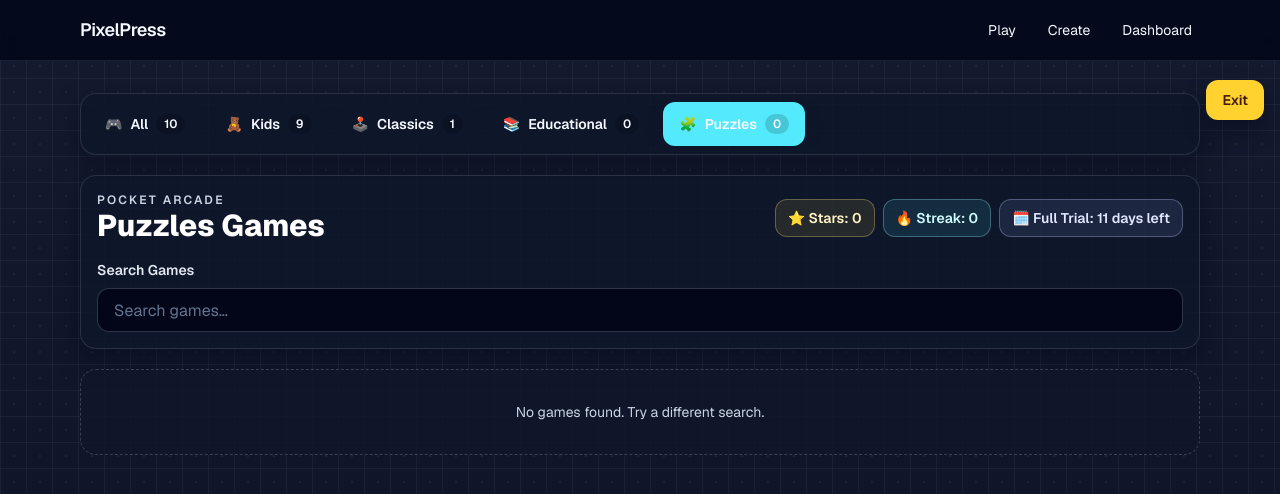
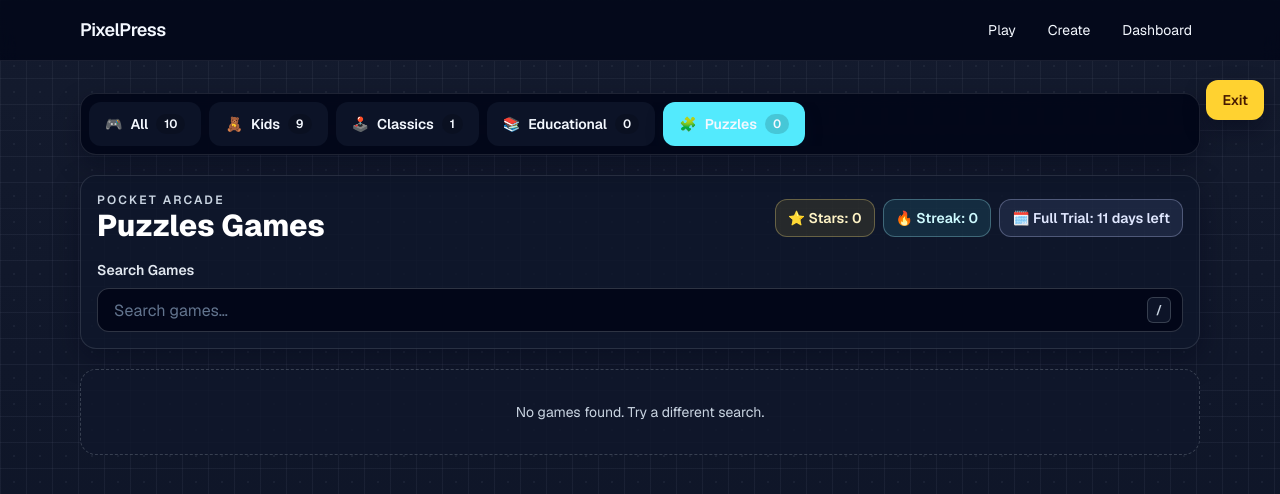
Before and after one commit to flowsyncsolutions/pixelpress, a Next.js app: page /play/puzzles in a window 1280 px wide. Shown: the top 494 px of the page. Built offline with nearby package versions, Linux system fonts and the light colour scheme.

Commit message:
Add search shortcut and sticky category nav for game browsing

```diff
--- a/app/globals.css
+++ b/app/globals.css
@@ -46,3 +46,12 @@ a {
     0 0 18px rgb(139 92 246 / 0.2),
     0 16px 32px rgb(2 6 23 / 0.42);
 }
+
+.pp-scrollbar-hidden {
+  -ms-overflow-style: none;
+  scrollbar-width: none;
+}
+
+.pp-scrollbar-hidden::-webkit-scrollbar {
+  display: none;
+}
--- a/src/components/GameBrowse.tsx
+++ b/src/components/GameBrowse.tsx
@@ -67,6 +67,7 @@ export default function GameBrowse({ category = "all", showDailyPicks = false }:
   const [showChallengeBadge, setShowChallengeBadge] = useState(false);
   const [unlockNotice, setUnlockNotice] = useState<UnlockNotice | null>(null);
   const lastStarsSeenRef = useRef<number | null>(null);
+  const searchInputRef = useRef<HTMLInputElement | null>(null);
 
   const allGames = useMemo(() => getAllGames(), []);
   const allLiveGames = useMemo(() => getLiveGames(), []);
@@ -166,6 +167,53 @@ export default function GameBrowse({ category = "all", showDailyPicks = false }:
     return () => window.clearTimeout(timer);
   }, [unlockNotice]);
 
+  useEffect(() => {
+    if (typeof window === "undefined") {
+      return;
+    }
+
+    const isTypingTarget = (target: EventTarget | null): boolean => {
+      if (!(target instanceof HTMLElement)) {
+        return false;
+      }
+
+      const tagName = target.tagName.toLowerCase();
+      if (tagName === "input" || tagName === "textarea" || tagName === "select") {
+        return true;
+      }
+
+      if (target.isContentEditable) {
+        return true;
+      }
+
+      return Boolean(target.closest("input, textarea, select, [contenteditable='true']"));
+    };
+
+    const hasOpenModal = (): boolean => {
+      return Boolean(document.querySelector("[role='dialog'][aria-modal='true']"));
+    };
+
+    const onKeyDown = (event: KeyboardEvent) => {
+      if (event.key !== "/" || event.defaultPrevented) {
+        return;
+      }
+      if (event.metaKey || event.ctrlKey || event.altKey) {
+        return;
+      }
+      if (isTypingTarget(event.target) || hasOpenModal()) {
+        return;
+      }
+
+      event.preventDefault();
+      searchInputRef.current?.focus();
+    };
+
+    window.addEventListener("keydown", onKeyDown);
+    return () => {
+      window.removeEventListener("keydown", onKeyDown);
+    };
+  }, []);
+
   const headingLabel = category === "all" ? "Game Shelf" : `${CATEGORY_META[category].label} Games`;
 
   return (
@@ -182,8 +230,8 @@ export default function GameBrowse({ category = "all", showDailyPicks = false }:
       <PlaySoftGate />
       <ExitGate />
 
-      <div className={`${THEME.surfaces.card} p-2`}>
-        <div className="flex gap-2 overflow-x-auto">
+      <div className="sticky top-[70px] z-10 rounded-2xl border border-slate-200/12 bg-slate-950/90 p-2 shadow-[0_10px_24px_rgba(2,6,23,0.35)] backdrop-blur">
+        <div className="pp-scrollbar-hidden flex gap-2 overflow-x-auto whitespace-nowrap">
           {CATEGORY_ORDER.map((entry) => {
             const meta = CATEGORY_META[entry];
             const isActive = entry === category;
@@ -251,13 +299,19 @@ export default function GameBrowse({ category = "all", showDailyPicks = false }:
 
         <label className="block">
           <span className="mb-2 block text-sm font-semibold text-slate-200">Search Games</span>
+          <div className="relative">
             <input
+              ref={searchInputRef}
               type="search"
               value={query}
               onChange={(event) => setQuery(event.target.value)}
               placeholder="Search games…"
-            className="h-11 w-full rounded-xl border border-slate-200/20 bg-slate-950/90 px-4 text-base text-slate-100 outline-none placeholder:text-slate-500 focus:border-violet-300/60"
+              className="h-11 w-full rounded-xl border border-slate-200/20 bg-slate-950/90 px-4 pr-14 text-base text-slate-100 outline-none placeholder:text-slate-500 focus:border-violet-300/60"
             />
+            <span className="pointer-events-none absolute right-3 top-1/2 hidden -translate-y-1/2 rounded-md border border-slate-200/20 bg-slate-900/90 px-2 py-1 text-xs font-semibold text-slate-300 md:inline-flex">
+              /
+            </span>
+          </div>
         </label>
       </header>
 
```
Lines whose indentation alone changed are shown as unchanged.
